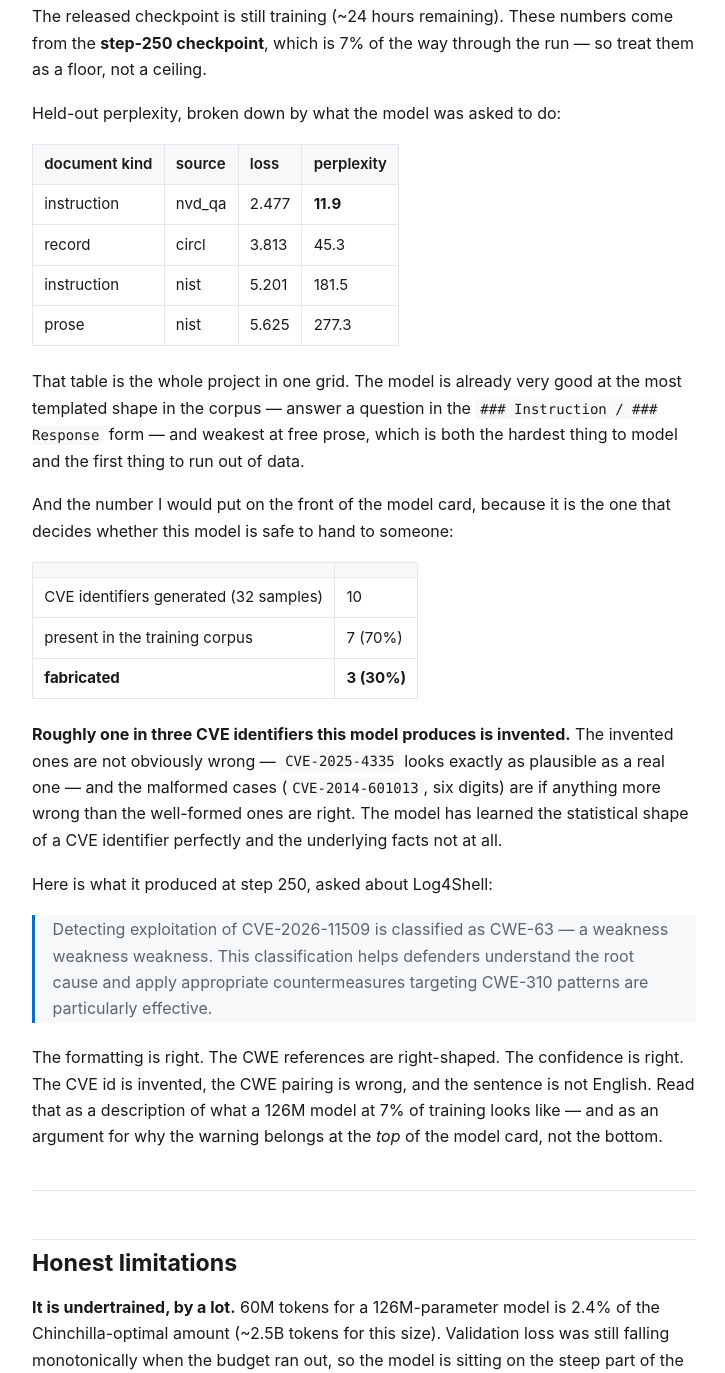
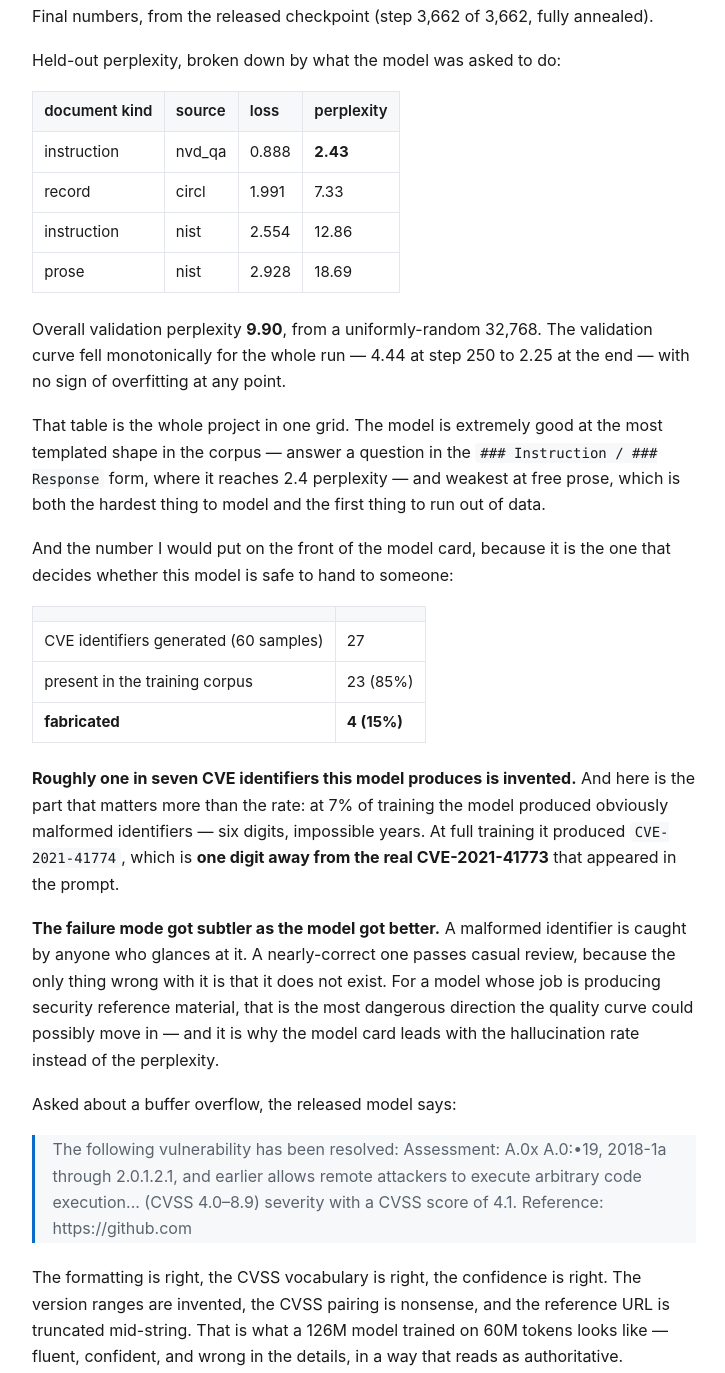
Before and after one commit to einyx/myllm, a plain HTML site: page docs/index.html in a window 1280 px wide. Shown: the part 7177-8550 px from the top of the page, without its empty margins (276-1001 px from the left). Drawn offline with Linux system fonts and the light colour scheme.

Commit message:
Final evaluation: 9.90 validation perplexity, 15% CVE fabrication rate
The run finished at step 3,662 with a fully annealed schedule. The
released weights are the final ones -- last.pt scored 2.2486 against
best.pt's 2.2749, because the last 162 steps of cosine decay mattered
more than the 'best' checkpoint taken at step 3500. The release was
re-published with the final weights.

Final numbers, replacing the step-250 measurements throughout:

  nvd_qa instruction  2.43 ppl   circl record     7.33 ppl
  nist  instruction  12.86 ppl   nist prose      18.69 ppl
  overall held-out    9.90 ppl, monotone 4.44 -> 2.25 for the whole run

CVE fabrication: 4 of 27 identifiers invented (15%), down from 30% at
step 250. But the failure mode got subtler as the model got better:
early it produced six-digit identifiers that anyone would reject; now it
produced CVE-2021-41774 -- one digit from the real CVE-2021-41773 that
was in the prompt. Correctly formatted, plausibly numbered, and wrong
only in that it does not exist. That is the more dangerous direction,
and the model card now says so.

Co-Authored-By: Claude Opus 4.8 (1M context) <noreply@anthropic.com>

```diff
--- a/docs/index.html
+++ b/docs/index.html
@@ -296,9 +296,8 @@ derive from it, so it is not in the release. The remaining three are
 CC0-1.0, Apache-2.0, and CC-BY-4.0.</p>
 <hr />
 <h2>Results</h2>
-<p>The released checkpoint is still training (~24 hours remaining). These
-numbers come from the <strong>step-250 checkpoint</strong>, which is 7% of the way
-through the run — so treat them as a floor, not a ceiling.</p>
+<p>Final numbers, from the released checkpoint (step 3,662 of 3,662, fully
+annealed).</p>
 <p>Held-out perplexity, broken down by what the model was asked to do:</p>
 <table>
 <thead>
@@ -313,36 +312,39 @@ through the run — so treat them as a floor, not a ceiling.</p>
 <tr>
 <td>instruction</td>
 <td>nvd_qa</td>
-<td>2.477</td>
-<td><strong>11.9</strong></td>
+<td>0.888</td>
+<td><strong>2.43</strong></td>
 </tr>
 <tr>
 <td>record</td>
 <td>circl</td>
-<td>3.813</td>
-<td>45.3</td>
+<td>1.991</td>
+<td>7.33</td>
 </tr>
 <tr>
 <td>instruction</td>
 <td>nist</td>
-<td>5.201</td>
-<td>181.5</td>
+<td>2.554</td>
+<td>12.86</td>
 </tr>
 <tr>
 <td>prose</td>
 <td>nist</td>
-<td>5.625</td>
-<td>277.3</td>
+<td>2.928</td>
+<td>18.69</td>
 </tr>
 </tbody>
 </table>
-<p>That table is the whole project in one grid. The model is already very
+<p>Overall validation perplexity <strong>9.90</strong>, from a uniformly-random 32,768.
+The validation curve fell monotonically for the whole run — 4.44 at
+step 250 to 2.25 at the end — with no sign of overfitting at any point.</p>
+<p>That table is the whole project in one grid. The model is extremely
 good at the most templated shape in the corpus — answer a question in
-the <code>### Instruction / ### Response</code> form — and weakest at free prose,
-which is both the hardest thing to model and the first thing to run out
-of data.</p>
-<p>And the number I would put on the front of the model card, because it is
-the one that decides whether this model is safe to hand to someone:</p>
+the <code>### Instruction / ### Response</code> form, where it reaches 2.4
+perplexity — and weakest at free prose, which is both the hardest thing
+to model and the first thing to run out of data.</p>
+<p>And the number I would put on the front of the model card, because it
+is the one that decides whether this model is safe to hand to someone:</p>
 <table>
 <thead>
 <tr>
@@ -352,37 +354,44 @@ the one that decides whether this model is safe to hand to someone:</p>
 </thead>
 <tbody>
 <tr>
-<td>CVE identifiers generated (32 samples)</td>
-<td>10</td>
+<td>CVE identifiers generated (60 samples)</td>
+<td>27</td>
 </tr>
 <tr>
 <td>present in the training corpus</td>
-<td>7 (70%)</td>
+<td>23 (85%)</td>
 </tr>
 <tr>
 <td><strong>fabricated</strong></td>
-<td><strong>3 (30%)</strong></td>
+<td><strong>4 (15%)</strong></td>
 </tr>
 </tbody>
 </table>
-<p><strong>Roughly one in three CVE identifiers this model produces is invented.</strong>
-The invented ones are not obviously wrong — <code>CVE-2025-4335</code> looks
-exactly as plausible as a real one — and the malformed cases
-(<code>CVE-2014-601013</code>, six digits) are if anything more wrong than the
-well-formed ones are right. The model has learned the statistical shape
-of a CVE identifier perfectly and the underlying facts not at all.</p>
-<p>Here is what it produced at step 250, asked about Log4Shell:</p>
+<p><strong>Roughly one in seven CVE identifiers this model produces is
+invented.</strong> And here is the part that matters more than the rate: at 7%
+of training the model produced obviously malformed identifiers — six
+digits, impossible years. At full training it produced
+<code>CVE-2021-41774</code>, which is <strong>one digit away from the real
+CVE-2021-41773</strong> that appeared in the prompt.</p>
+<p><strong>The failure mode got subtler as the model got better.</strong> A malformed
+identifier is caught by anyone who glances at it. A nearly-correct one
+passes casual review, because the only thing wrong with it is that it
+does not exist. For a model whose job is producing security reference
+material, that is the most dangerous direction the quality curve could
+possibly move in — and it is why the model card leads with the
+hallucination rate instead of the perplexity.</p>
+<p>Asked about a buffer overflow, the released model says:</p>
 <blockquote>
-<p>Detecting exploitation of CVE-2026-11509 is classified as CWE-63 — a
-weakness weakness weakness. This classification helps defenders
-understand the root cause and apply appropriate countermeasures
-targeting CWE-310 patterns are particularly effective.</p>
+<p>The following vulnerability has been resolved: Assessment: A.0x
+A.0:•19, 2018-1a through 2.0.1.2.1, and earlier allows remote attackers
+to execute arbitrary code execution... (CVSS 4.0–8.9) severity with a
+CVSS score of 4.1. Reference: https://github.com</p>
 </blockquote>
-<p>The formatting is right. The CWE references are right-shaped. The
-confidence is right. The CVE id is invented, the CWE pairing is wrong,
-and the sentence is not English. Read that as a description of what a
-126M model at 7% of training looks like — and as an argument for why
-the warning belongs at the <em>top</em> of the model card, not the bottom.</p>
+<p>The formatting is right, the CVSS vocabulary is right, the confidence
+is right. The version ranges are invented, the CVSS pairing is
+nonsense, and the reference URL is truncated mid-string. That is what a
+126M model trained on 60M tokens looks like — fluent, confident, and
+wrong in the details, in a way that reads as authoritative.</p>
 <hr />
 <h2>Honest limitations</h2>
 <p><strong>It is undertrained, by a lot.</strong> 60M tokens for a 126M-parameter model is
```
Also changed, not shown: 3 other files.
